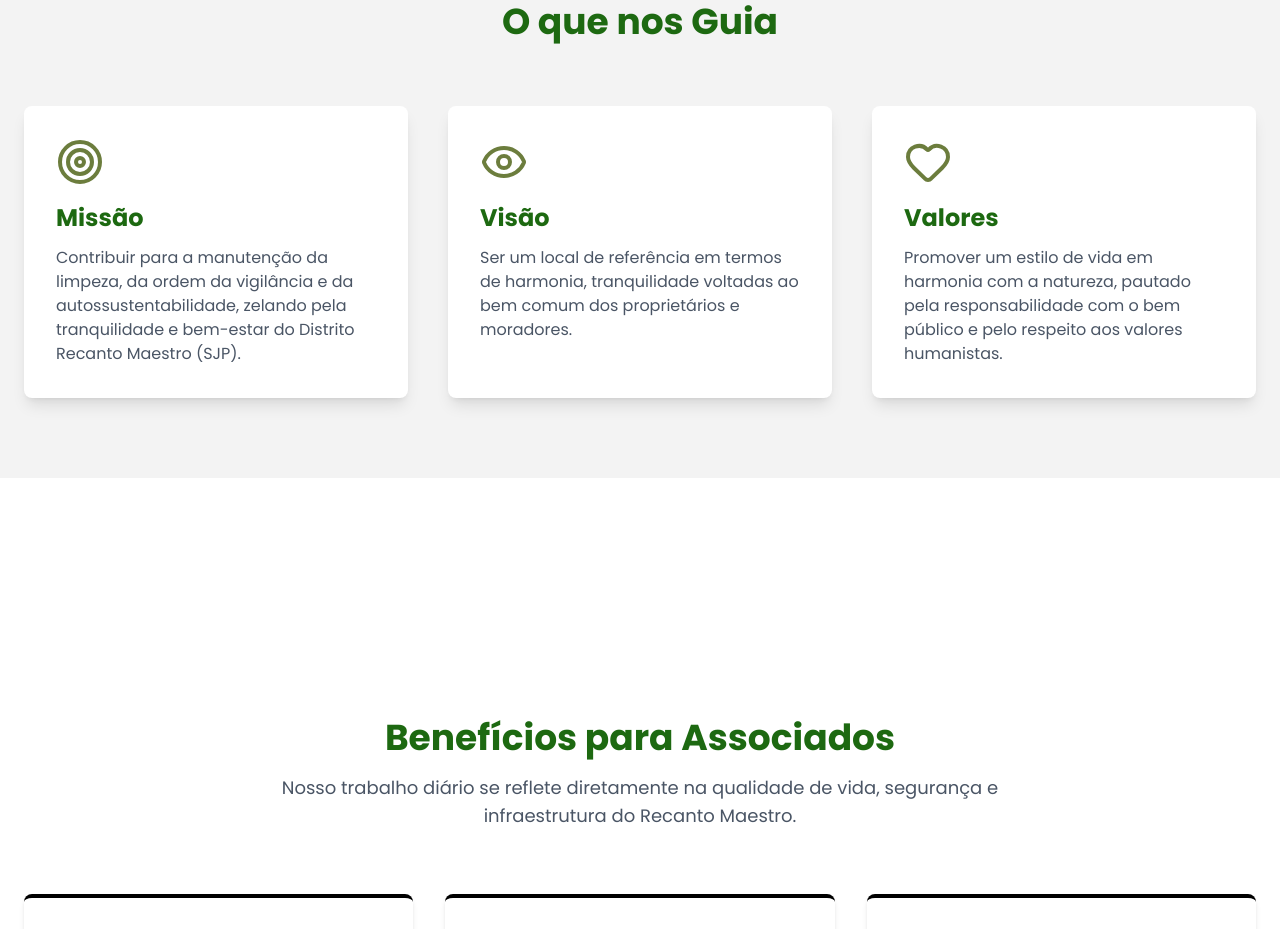
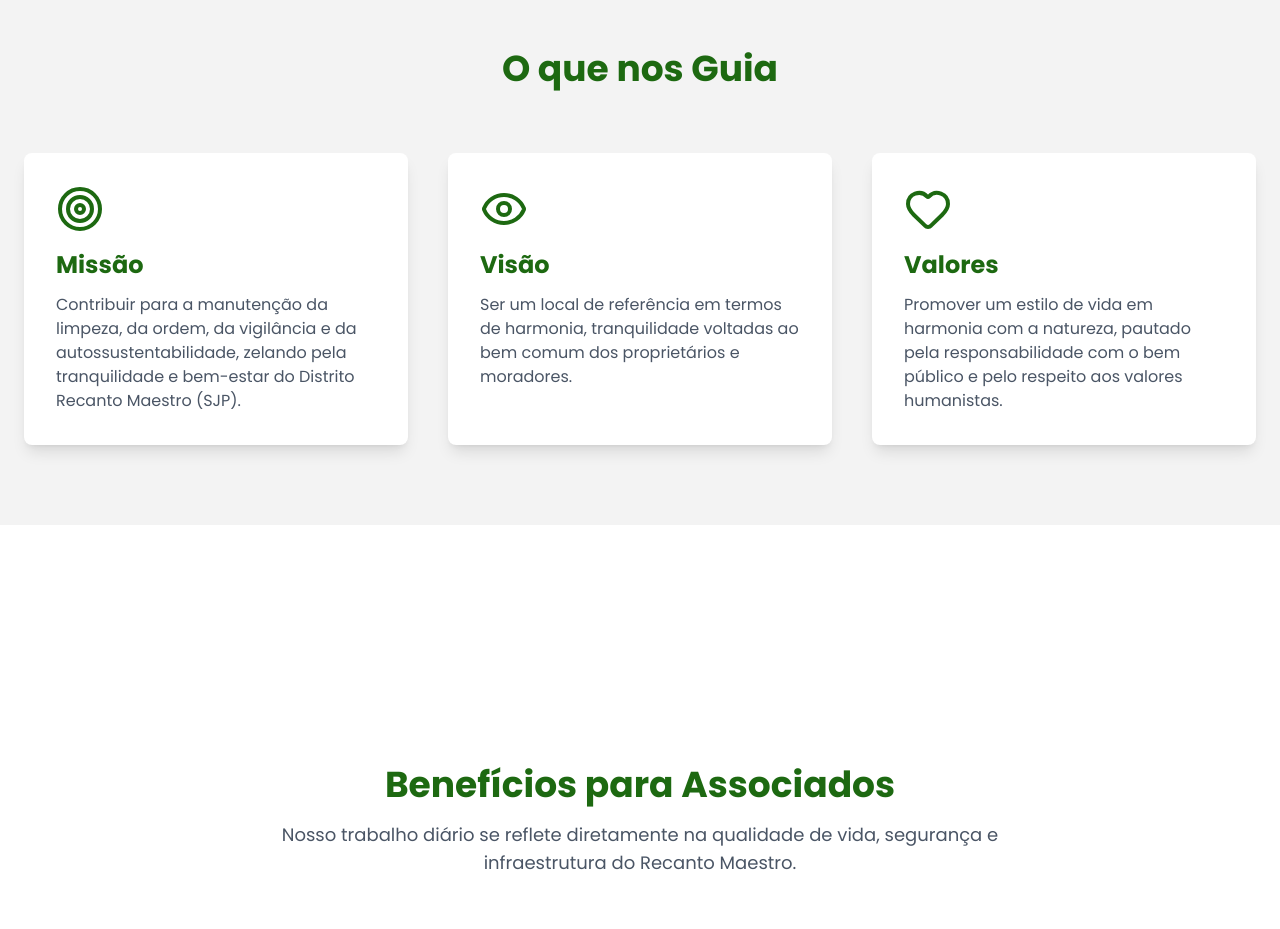
Before and after one commit to VitorCardias/Site-AMPDRM, a React (Vite) app: page / in a window 1280 px wide. Shown: the part 2280-3209 px from the top of the page. Built offline with nearby package versions, Linux system fonts and the light colour scheme; what @react-pdf/renderer would draw is missing.

Commit message:
arrumando virgula em Missão, trocando imagem da primeira seção e trocando cores dos icones da pagina proposito

```diff
--- a/src/components/sections/Proposito.tsx
+++ b/src/components/sections/Proposito.tsx
@@ -13,17 +13,17 @@ export const Proposito: React.FC = () => {
 
           {/* Missão */}
           <div className="bg-white p-8 rounded-lg shadow-lg text-left transform hover:-translate-y-2 transition-transform duration-300">
-            <Target className="w-12 h-12 text-accent-gold mb-4" />
+            <Target className="w-12 h-12 text-primary-green mb-4" />
             <h3 className="text-2xl font-bold text-primary-green mb-3">Missão</h3>
             <p className="text-gray-600">
-              Contribuir para a manutenção da limpeza, da ordem da vigilância e da autossustentabilidade,
+              Contribuir para a manutenção da limpeza, da ordem, da vigilância e da autossustentabilidade,
               zelando pela tranquilidade e bem-estar do Distrito Recanto Maestro (SJP).
             </p>
           </div>
 
           {/* Visão */}
           <div className="bg-white p-8 rounded-lg shadow-lg text-left transform hover:-translate-y-2 transition-transform duration-300">
-            <Eye className="w-12 h-12 text-accent-gold mb-4" />
+            <Eye className="w-12 h-12 text-primary-green mb-4" />
             <h3 className="text-2xl font-bold text-primary-green mb-3">Visão</h3>
             <p className="text-gray-600">
               Ser um local de referência em termos de harmonia, tranquilidade
@@ -33,7 +33,7 @@ export const Proposito: React.FC = () => {
 
           {/* Valores */}
           <div className="bg-white p-8 rounded-lg shadow-lg text-left transform hover:-translate-y-2 transition-transform duration-300">
-            <Heart className="w-12 h-12 text-accent-gold mb-4" />
+            <Heart className="w-12 h-12 text-primary-green mb-4" />
             <h3 className="text-2xl font-bold text-primary-green mb-3">Valores</h3>
             <p className="text-gray-600">
               Promover um estilo de vida em harmonia com a natureza, pautado
```
Also changed, not shown: src/assets/hero.svg.
